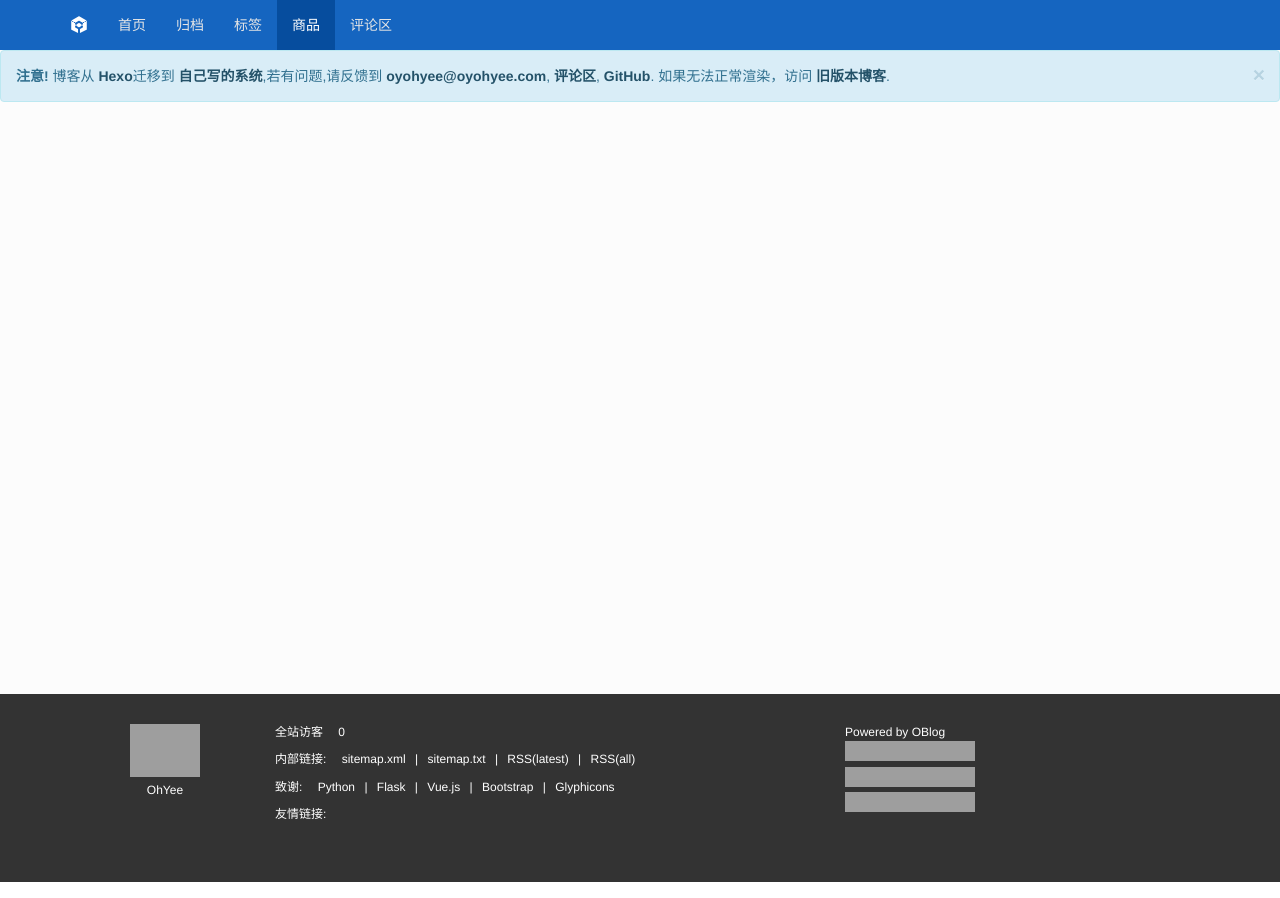
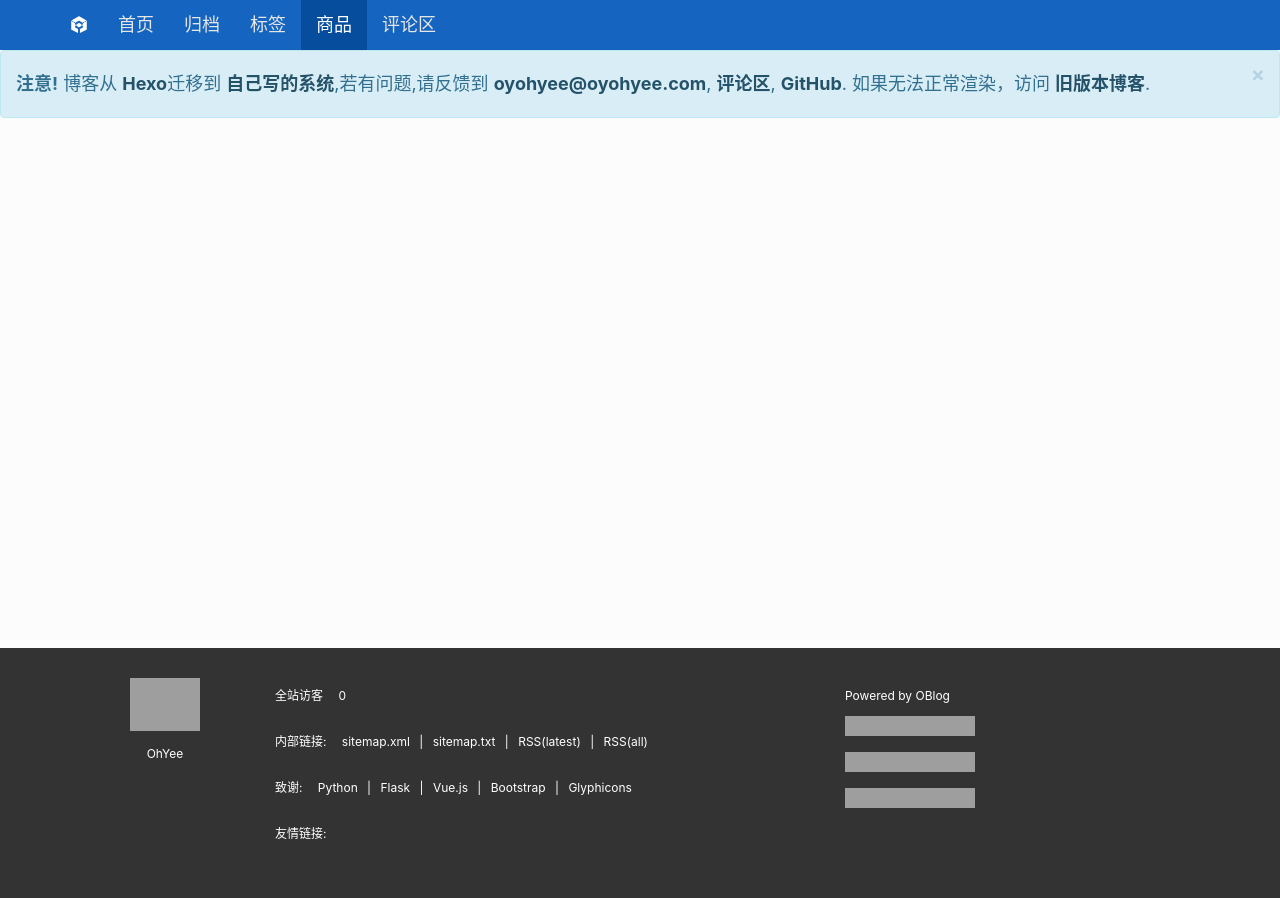
Before and after one commit to OhYee/OBlog, a Flask app: page /goods/ in a window 1280 px wide. Run offline with Flask 2, Linux system fonts and the light colour scheme; data comes from the database, SQL or seed files in the repository; data that the repository does not hold is empty; some libraries are stand-ins or nearby versions; some web fonts are replaced; grey boxes are pictures that could not be loaded.

Commit message:
update:修改默认字体，字体大小，高亮配置

```diff
--- a/OBlog/static/css/local.css
+++ b/OBlog/static/css/local.css
@@ -1,3 +1,9 @@
+body{
+    font-family: -apple-system,BlinkMacSystemFont,Helvetica Neue,PingFang SC,Microsoft YaHei,Source Han Sans SC,Noto Sans CJK SC,WenQuanYi Micro Hei,sans-serif;
+    font-size: 18px;
+    line-height: 2em;
+}
+
 /* bootstrap主题本地化修改 */
 
 footer {
@@ -137,7 +143,7 @@ body {
 }
 
 section {
-    font-size: 15px;
+    font-size: 18px;
 }
 
 h1, .h1 {
--- a/OBlog/static/js/local.js
+++ b/OBlog/static/js/local.js
@@ -1,5 +1,8 @@
 /* 加载完成后自动执行 */
 function init() {
+    hljs.configure({
+        useBR: true
+    });
     $('pre codeblock').each(function (i, block) {
         hljs.highlightBlock(block);
     });
@@ -14,9 +17,7 @@ $(document).ready(init);
 $(document).resize(autoHeight());
 
 // 代码高亮配置
-hljs.configure({
-    useBR: false
-});
+
 
 
 /* 自适应高度 */
--- a/OBlog/templates/layout/jscss.html
+++ b/OBlog/templates/layout/jscss.html
@@ -18,8 +18,10 @@
 <script src="//cdn.staticfile.org/vue/2.5.17/vue.min.js"></script>
 
 <!-- highlight.js -->
+<link href="//cdn.staticfile.org/highlight.js/9.13.1/styles/github.min.css" rel="stylesheet">
+<!-- <link href="//cdn.staticfile.org/highlight.js/9.13.1/styles/atom-one-dark.min.css" rel="stylesheet"> -->
 <script src="//cdn.staticfile.org/highlight.js/9.13.1/highlight.min.js"></script>
-<link href="//cdn.staticfile.org/highlight.js/9.13.1/styles/atom-one-dark.min.css" rel="stylesheet">
+<script>hljs.initHighlightingOnLoad();</script>
 
 <!-- water fall -->
 <script src="//cdn.staticfile.org/waterfall.js/1.0.2/waterfall.min.js"></script>
```
Also changed, not shown: 1 other file.
